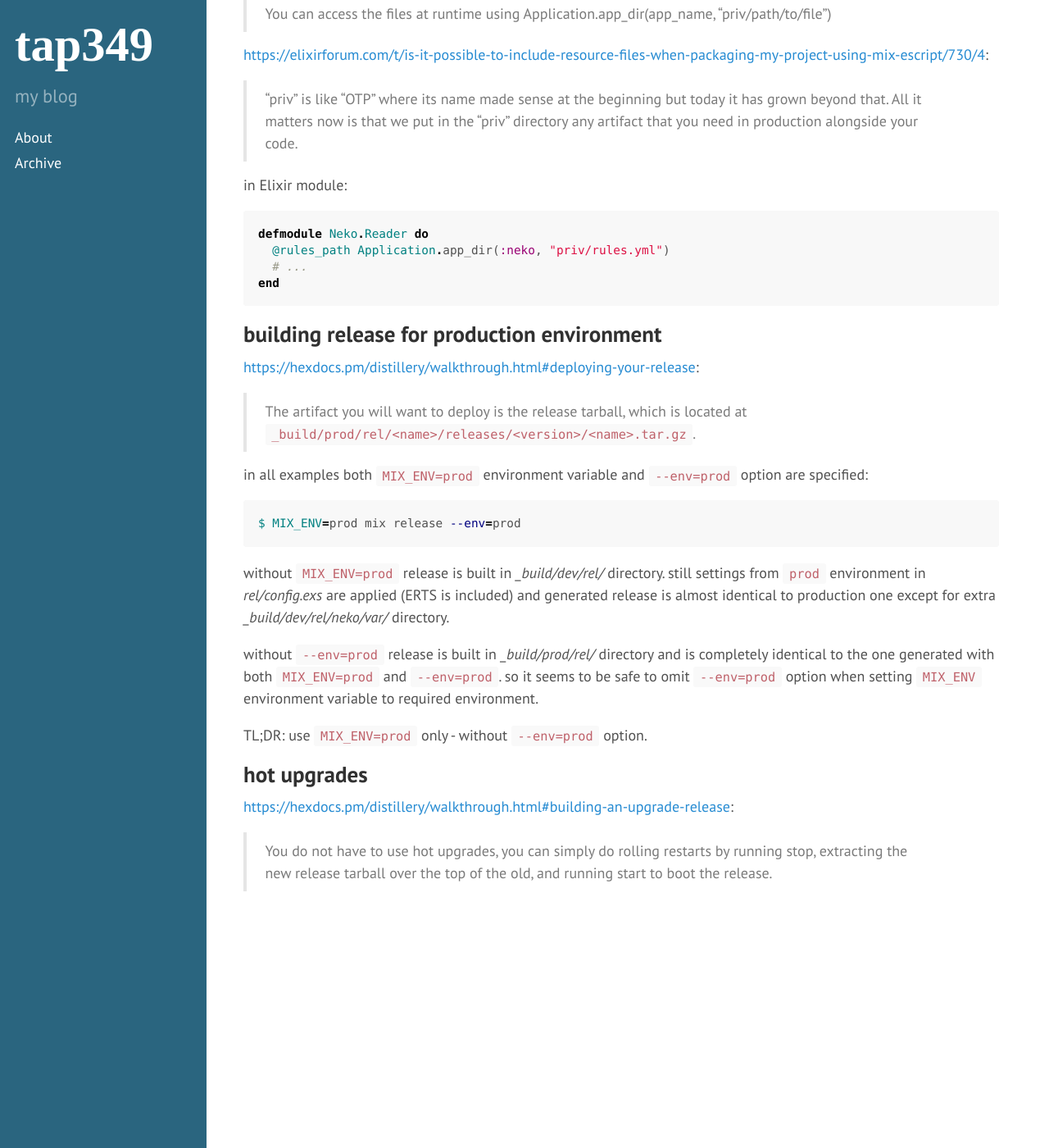
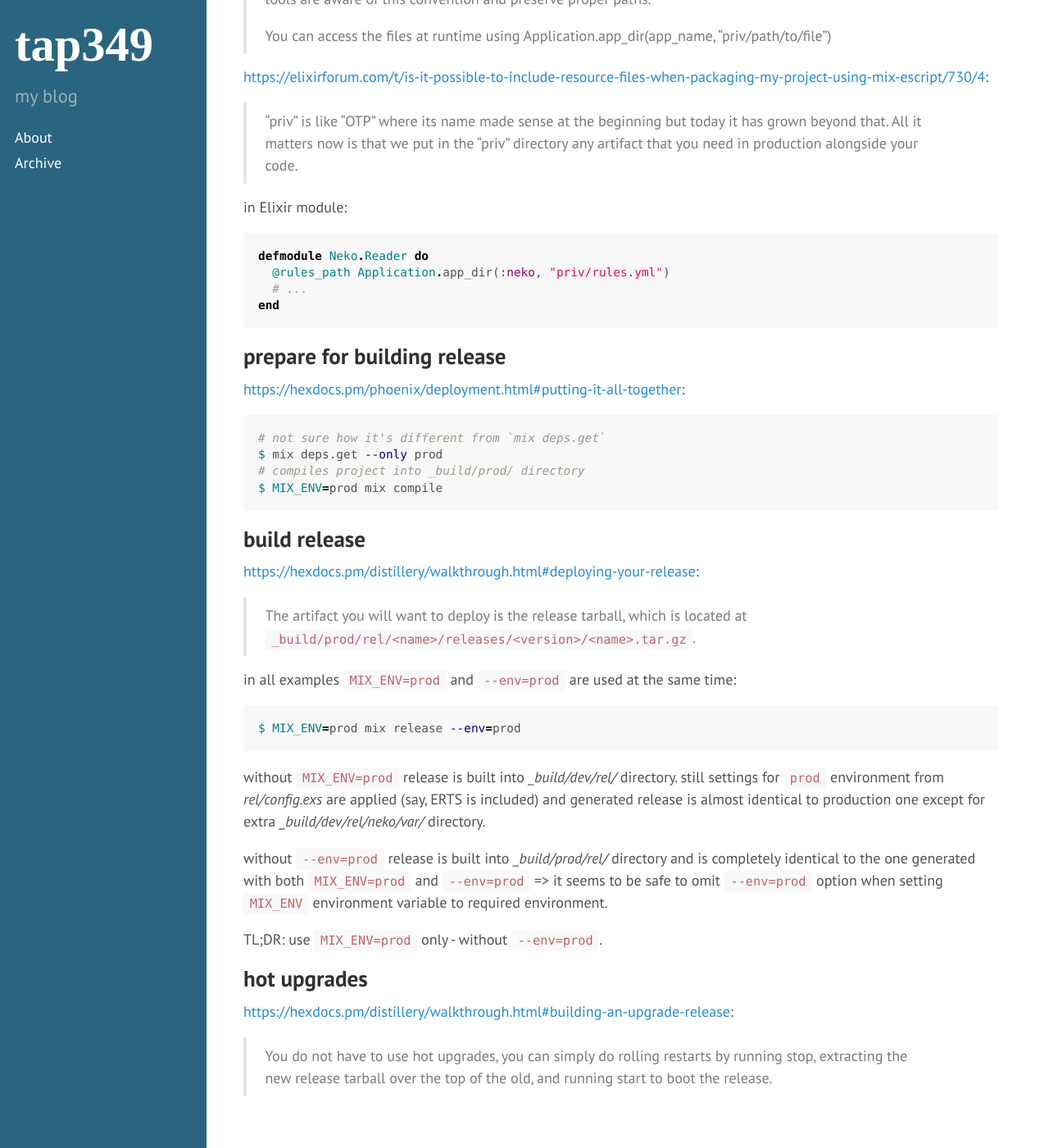
Before and after one commit to tap349/tap349.github.io, a Jekyll site: the page built from _posts/2017-08-02-elixir-deployment.md, in a window 1280 px wide and 1400 px high, scrolled down 1437 px. Shown: the whole window at 82% size. Built offline with Jekyll 4.4.1, drawn with Linux system fonts in a browser that asks for light colours; some of the changed text lies outside the part shown.

Commit message:
update 2017-08-04_11:59:26

````diff
--- a/_posts/2017-08-02-elixir-deployment.md
+++ b/_posts/2017-08-02-elixir-deployment.md
@@ -46,8 +46,7 @@ categories: [elixir]
 > If you are not serving or don’t care about assets at all, you can just remove
 > the cache_static_manifest configuration from config/prod.exs.
 
-so if your application doesn't have to deal with assets remove specified line
-in _config/prod.exs_:
+so if application doesn't deal with assets remove this line in _config/prod.exs_:
 
 ```diff
 config :billing, BillingWeb.Endpoint,
@@ -81,31 +80,41 @@ defmodule Neko.Reader do
 end
 ```
 
-## building release for production environment
+## prepare for building release
+
+<https://hexdocs.pm/phoenix/deployment.html#putting-it-all-together>:
+
+```sh
+# not sure how it's different from `mix deps.get`
+$ mix deps.get --only prod
+# compiles project into _build/prod/ directory
+$ MIX_ENV=prod mix compile
+```
+
+## build release
 
 <https://hexdocs.pm/distillery/walkthrough.html#deploying-your-release>:
 
 > The artifact you will want to deploy is the release tarball, which is
 > located at `_build/prod/rel/<name>/releases/<version>/<name>.tar.gz`.
 
-in all examples both `MIX_ENV=prod` environment variable and `--env=prod` option
-are specified:
+in all examples `MIX_ENV=prod` and `--env=prod` are used at the same time:
 
 ```sh
 $ MIX_ENV=prod mix release --env=prod
 ```
 
-without `MIX_ENV=prod` release is built in _\_build/dev/rel/_ directory.
-still settings from `prod` environment in _rel/config.exs_ are applied
-(ERTS is included) and generated release is almost identical to production
-one except for extra _\_build/dev/rel/neko/var/_ directory.
+without `MIX_ENV=prod` release is built into _\_build/dev/rel/_ directory.
+still settings for `prod` environment from _rel/config.exs_ are applied
+(say, ERTS is included) and generated release is almost identical to
+production one except for extra _\_build/dev/rel/neko/var/_ directory.
 
-without `--env=prod` release is built in _\_build/prod/rel/_ directory and
+without `--env=prod` release is built into _\_build/prod/rel/_ directory and
 is completely identical to the one generated with both `MIX_ENV=prod` and
-`--env=prod`. so it seems to be safe to omit `--env=prod` option when setting
+`--env=prod` => it seems to be safe to omit `--env=prod` option when setting
 `MIX_ENV` environment variable to required environment.
 
-TL;DR: use `MIX_ENV=prod` only - without `--env=prod` option.
+TL;DR: use `MIX_ENV=prod` only - without `--env=prod`.
 
 ## hot upgrades
 
````
